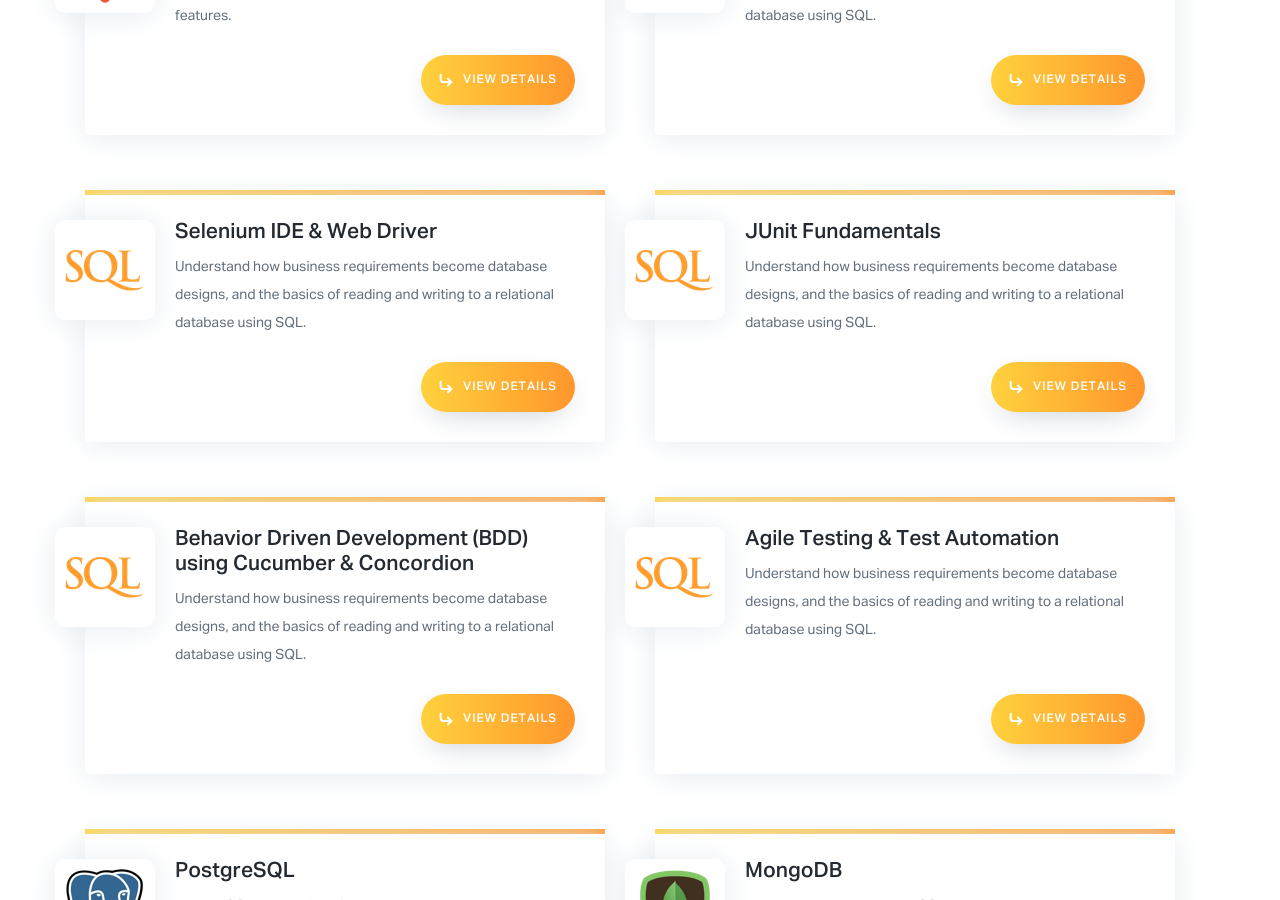
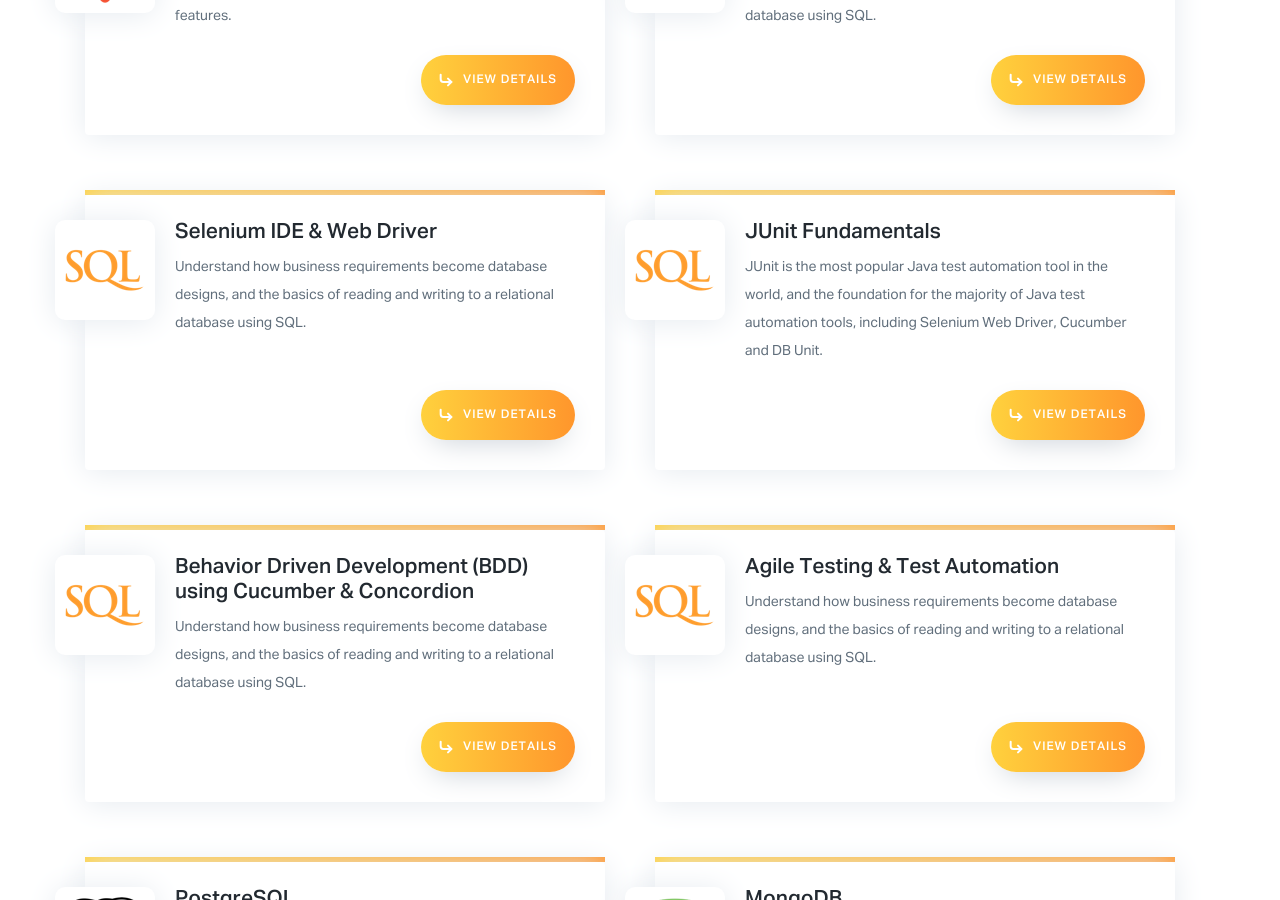
Before and after one commit to orangeandbronze/training-website, a Jekyll site: the page built from other-courses.html, in a window 1280 px wide and 900 px high, scrolled down 2458 px. Built offline with Jekyll 4.4.1, drawn with Linux system fonts in a browser that asks for light colours.

Commit message:
Fixed fb link preview and updated page photo of JUnit and Agile Testing Automation.

```diff
--- a/_posts/other-courses/2010-06-1-agile-test-automation.markdown
+++ b/_posts/other-courses/2010-06-1-agile-test-automation.markdown
@@ -3,6 +3,10 @@
 class:              trackdetails
 title:              Agile Testing & Test Automation
 title_seo:          Java Testing Training Philippines
+titles:             O&B Agile Testing & Test Automation
+desc:               "Understand how business requirements become database designs, and the basics of reading and writing to a relational database using SQL (Structured Query Language)."
+description:        Understand how business requirements become database designs, and the basics of reading and writing to a relational database using SQL (Structured Query Language).
+photo:              "https://university.orangeandbronze.com/assets/img/AgileTestingAndTestAutomation-FBLinkPostPhoto.png"
 short_description:  Understand how business requirements become database designs, and the basics of reading and writing to a relational database using SQL.
 image:              assets/img/course-sql.png
 date:               2018-06-12 08:00:00 +0800
@@ -27,7 +31,7 @@
                                 <div class="track-content">
                                     <section id="overview">
                                         <h3>Overview</h3>
-                                        <img class="mb30 img-fluid" src="{{ "assets/img/java-course-cover.jpg" | relative_url }}" alt="">
+                                        <img class="mb30 img-fluid" src="{{ "assets/img/AgileTestingAndTestAutomation-cover.png" | relative_url }}" alt="">
                                         <div class="track-details">
                                         <div class="details mr40">
                                             <img src="/assets/img/ico-calendar.svg" alt="">
--- a/_posts/other-courses/2010-06-1-junit.markdown
+++ b/_posts/other-courses/2010-06-1-junit.markdown
@@ -3,7 +3,11 @@
 class:              trackdetails
 title:              JUnit Fundamentals
 title_seo:          JUnit Training Philippines
-short_description:  Understand how business requirements become database designs, and the basics of reading and writing to a relational database using SQL.
+titles:             O&B JUnit Fundamentals
+desc:               "JUnit is the most popular Java test automation tool in the world, and the foundation for the majority of Java test automation tools, including Selenium Web Driver, Cucumber and DB Unit."
+description:        JUnit is the most popular Java test automation tool in the world, and the foundation for the majority of Java test automation tools, including Selenium Web Driver, Cucumber and DB Unit.
+photo:              "https://university.orangeandbronze.com/assets/img/JUnitFundamentals-FBLinkPostPhoto.png"
+short_description:  JUnit is the most popular Java test automation tool in the world, and the foundation for the majority of Java test automation tools, including Selenium Web Driver, Cucumber and DB Unit.
 image:              assets/img/course-sql.png
 date:               2018-06-12 08:00:00 +0800
 categories:         other_courses
@@ -27,7 +31,7 @@
                                 <div class="track-content">
                                     <section id="overview">
                                         <h3>Overview</h3>
-                                        <img class="mb30 img-fluid" src="{{ "assets/img/java-course-cover.jpg" | relative_url }}" alt="">
+                                        <img class="mb30 img-fluid" src="{{ "assets/img/JUnitFundamentals-cover.png" | relative_url }}" alt="">
                                         <div class="track-details">
                                         <div class="details mr40">
                                             <img src="/assets/img/ico-calendar.svg" alt="">
```
Also changed, not shown: assets/img/AgileTestingAndTestAutomation-FBLinkPostPhoto.png (added), assets/img/AgileTestingAndTestAutomation-cover.png (added), assets/img/JUnitFundamentals-FBLinkPostPhoto.png (added), assets/img/JUnitFundamentals-cover.png (added).
